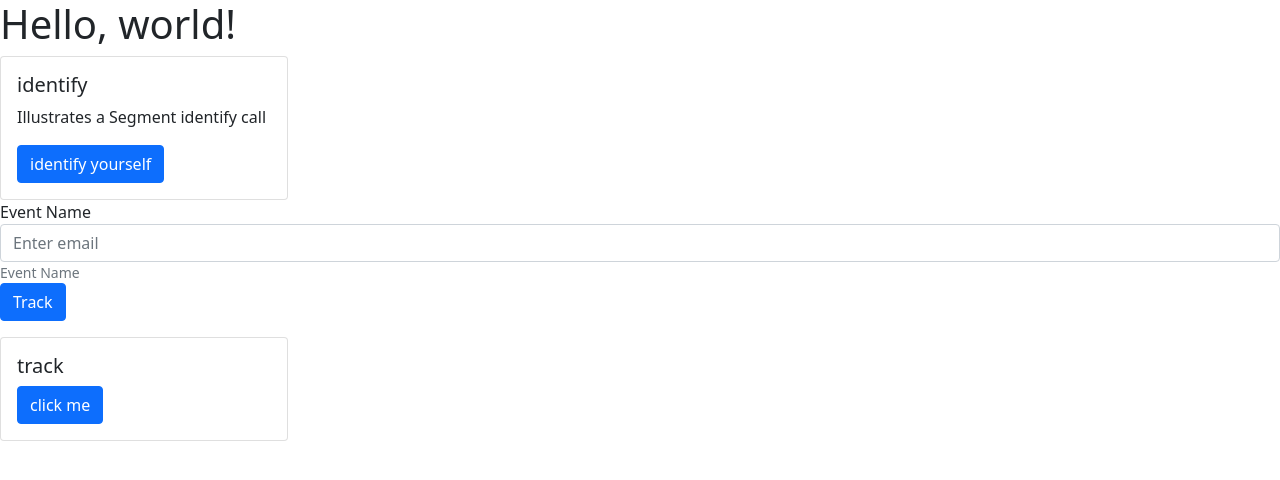
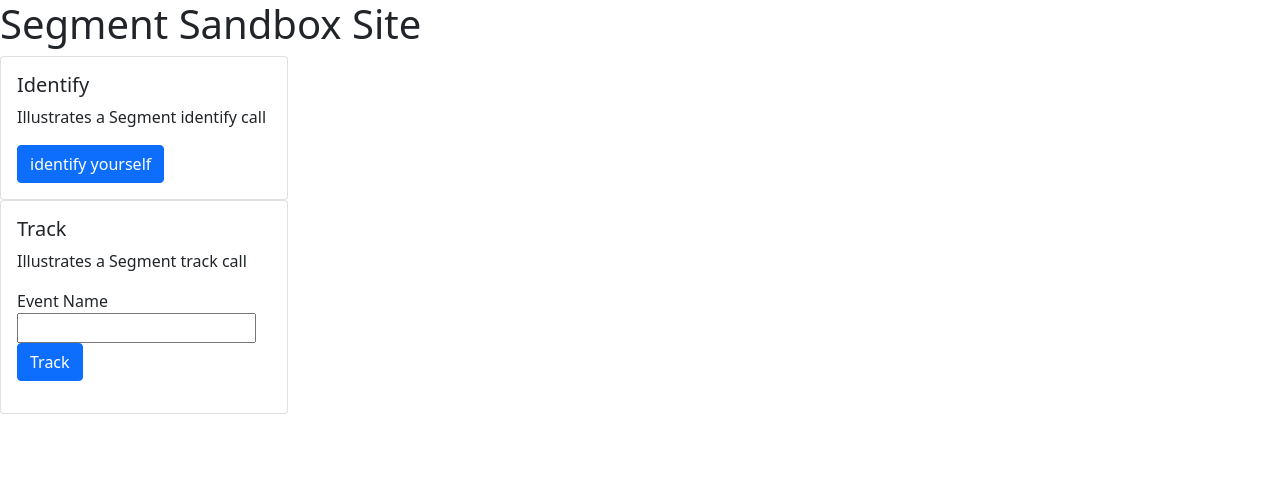
Before and after one commit to PetersWalker/sandbox, a plain HTML site: page index.html in a window 1280 px wide. Drawn offline with nearby package versions, Linux system fonts and the light colour scheme.

Commit message:
UI fixes

```diff
--- a/index.html
+++ b/index.html
@@ -7,7 +7,6 @@
   analytics.load("VOgROwEazjosqo5uXCcC27DulxXLd8ox");
   analytics.page();
   }}();
-
 </script>
 
     <!-- Required meta tags -->
@@ -20,7 +19,7 @@
     <title>Hello, world!</title>
   </head>
   <body>
-    <h1>Hello, world!</h1>
+    <h1>Segment Sandbox Site</h1>
 
     <!-- Optional JavaScript; choose one of the two! -->
 
@@ -36,7 +35,7 @@
 
     <div class="card" style="width: 18rem;">
       <div class="card-body">
-        <h5 class="card-title">identify</h5>
+        <h5 class="card-title">Identify</h5>
         <p class="card-text">Illustrates a Segment identify call</p>
         <a href="#" onclick='send_identify()'class="btn btn-primary">identify yourself</a>
         <script>
@@ -47,12 +46,15 @@
       </div>
     </div>
 
+<div class="card" style="width: 18rem;">
+  <div class="card-body">
+    <h5 class="card-title">Track</h5>
+    <p class="card-text">Illustrates a Segment track call</p>
 
     <form>
       <div class="form-group">
         <label for="exampleInputEmail1">Event Name</label>
-        <input type="email" class="form-control" id="trackInput" aria-describedby="emailHelp" placeholder="Enter email">
-        <small id="emailHelp" class="form-text text-muted">Event Name</small>
+        <input type="email" id="trackInput">
       </div>
       <script>
             function form_track() {
@@ -63,19 +65,9 @@
       <button type="submit" class="btn btn-primary" onClick='form_track()'>Track</button>
     </form>
 
+  </div>
+</div>
 
-
-      <div class="card" style="width: 18rem;">
-        <div class="card-body">
-          <h5 class="card-title">track</h5>
-          <a href="#" onclick='send_track()'class="btn btn-primary">click me</a>
-          <script>
-            function send_track() {
-              analytics.track("button clicked");
-            }
-          </script>
-        </div>
-      </div>
 
 
   </body>
```
